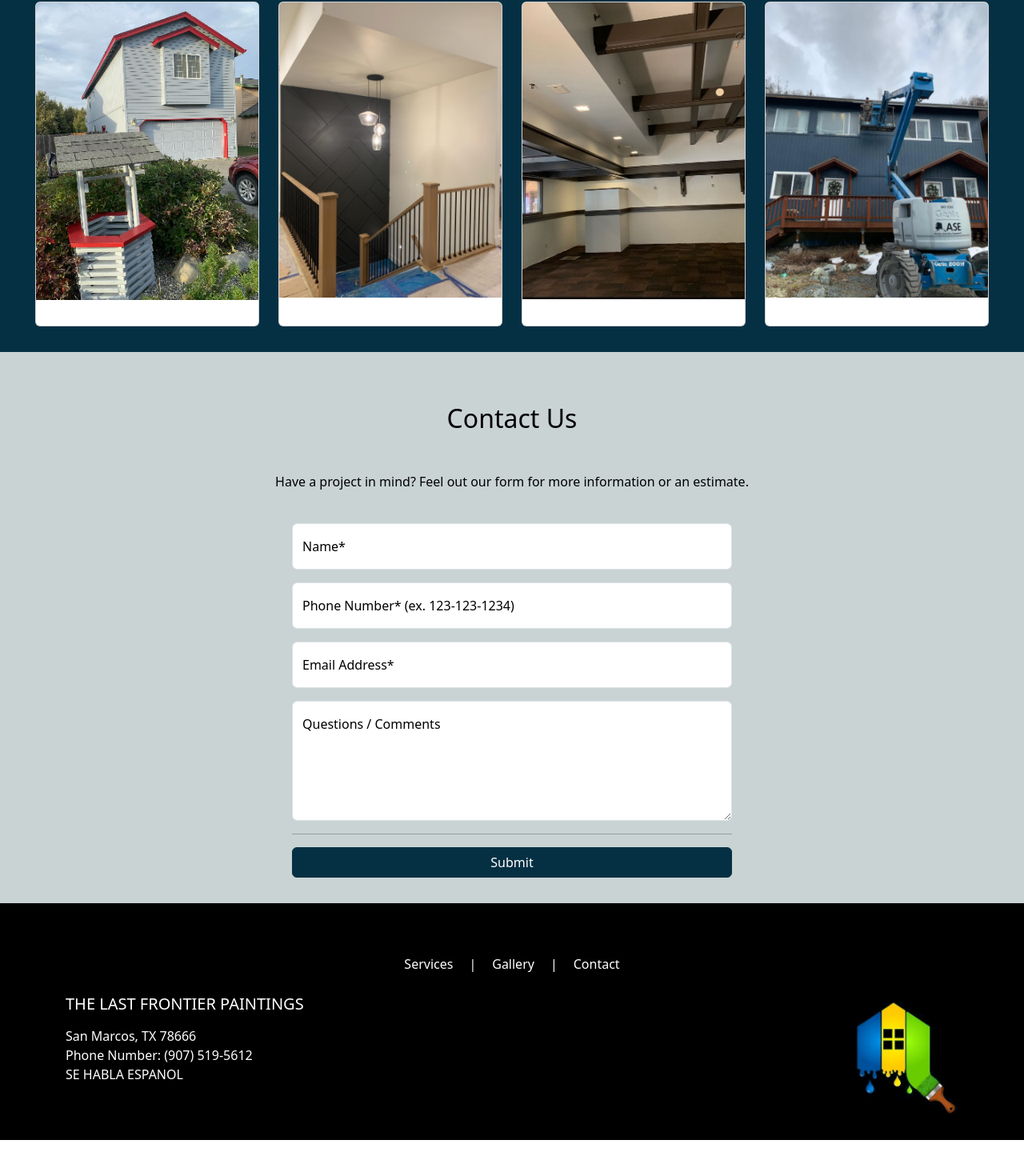
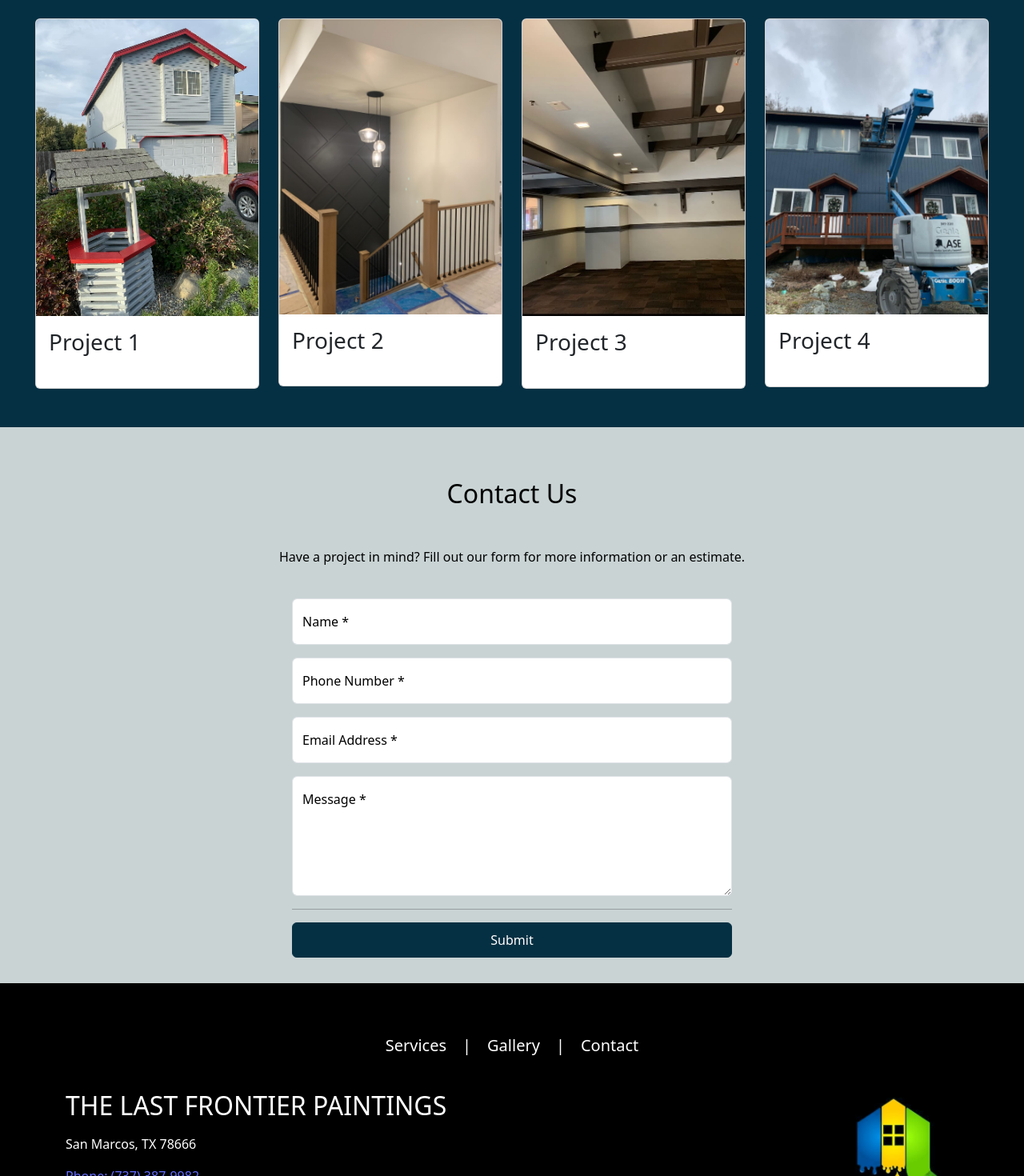
Before and after one commit to Demetricew20/tlf-paintings, a React (Vite) app in the folder tlf_paintings/: page / in a window 1280 px wide. Shown: the part 1319-2789 px from the top of the page at 80% size. Before the commit the page ends 2744 px from the top, so only its background shows below. Built offline with nearby package versions, Linux system fonts and the light colour scheme; no server answers.

Commit message:
updated components with new info. ensure accessibility. fixed button rendering in banner.

```diff
--- a/tlf_paintings/src/components/Contact.jsx
+++ b/tlf_paintings/src/components/Contact.jsx
@@ -4,10 +4,13 @@ import "../styles/Contact.css";
 
 function Contact() {
   const formRef = useRef();
+  const statusMessageRef = useRef();
   const serviceId = import.meta.env.VITE_EMAILJS_SERVICE_KEY;
   const templateId = import.meta.env.VITE_EMAILJS_TEMPLATE_KEY;
   const publicKeyId = import.meta.env.VITE_EMAILJS_PUBLIC_KEY;
   const [formSubmitting, setFormSubmitting] = useState(false);
+  const [statusMessage, setStatusMessage] = useState("");
+  const [statusType, setStatusType] = useState("");
   const currentTime = new Date().toLocaleTimeString();
 
   const handleSubmit = (e) => {
@@ -15,20 +18,27 @@ function Contact() {
     setFormSubmitting(true);
     emailjs.sendForm(serviceId, templateId, formRef.current, publicKeyId).then(
       () => {
-        alert("Message sent successfully!");
+        setStatusType("success");
+        setStatusMessage("Thank you! Your message has been sent successfully.");
         formRef.current.reset();
+        if (statusMessageRef.current) {
+          statusMessageRef.current.focus();
+        }
       },
       (error) => {
         console.error("EmailJS Error:", error);
-        alert("Something went wrong. Please try again.");
+        setStatusType("error");
+        setStatusMessage("Failed to send message. Please try again.");
+        if (statusMessageRef.current) {
+          statusMessageRef.current.focus();
+        }
       },
     );
     setFormSubmitting(false);
   };
 
   return (
-    <>
-      <section id="contact">
+    <section id="contact" aria-label="Contact form">
       <h2 className="text-center text-black mb-5 font-bold max-md:text-2xl md:text-4xl">
         Contact Us
       </h2>
@@ -36,14 +46,15 @@ function Contact() {
         <div className="row">
           <div className="col flex flex-column align-items-center">
             <p className="text-center">
-                Have a project in mind? Feel out our form for more information
-                or an estimate.
+              Have a project in mind? Fill out our form for more information or
+              an estimate.
             </p>
             <div className="flex flex-column w-100 max-w-[550px] mt-4">
               <form
                 className="text-black"
                 ref={formRef}
                 onSubmit={handleSubmit}
+                noValidate
               >
                 <input type="hidden" name="time" value={currentTime} />
 
@@ -55,11 +66,17 @@ function Contact() {
                     required
                     name="name"
                     placeholder="firstname lastname"
+                    aria-required="true"
+                    aria-describedby="name-help"
                   />
-                    <label for="inputFullName" className="form-label">
-                      Name*
+                  <label htmlFor="inputFullName" className="form-label">
+                    Name <span aria-label="required">*</span>
                   </label>
+                  <span id="name-help" className="sr-only">
+                    Enter your full name
+                  </span>
                 </div>
+
                 <div className="mb-3 form-floating">
                   <input
                     type="tel"
@@ -68,37 +85,66 @@ function Contact() {
                     id="inputPhoneNumber"
                     required
                     name="phone"
-                      placeholder=""
+                    placeholder="123-123-1234"
+                    aria-required="true"
+                    aria-describedby="phone-help"
                   />
-                    <label for="inputPhoneNumber" className="form-label">
-                      Phone Number* (ex. 123-123-1234)
+                  <label htmlFor="inputPhoneNumber" className="form-label">
+                    Phone Number <span aria-label="required">*</span>
                   </label>
+                  <span id="phone-help" className="sr-only">
+                    Format: 123-456-7890
+                  </span>
                 </div>
+
                 <div className="mb-3 form-floating">
                   <input
-                      type="text"
+                    type="email"
                     className="form-control"
                     id="inputEmailAddress"
                     required
                     name="email"
-                      placeholder="email"
+                    placeholder="email@example.com"
+                    aria-required="true"
+                    aria-describedby="email-help"
                   />
-                    <label for="inputEmailAddress" className="form-label">
-                      Email Address*
+                  <label htmlFor="inputEmailAddress" className="form-label">
+                    Email Address <span aria-label="required">*</span>
                   </label>
+                  <span id="email-help" className="sr-only">
+                    Enter a valid email address
+                  </span>
                 </div>
+
                 <div className="mb-3 form-floating">
                   <textarea
                     className="form-control h-150"
                     style={{ height: "150px" }}
-                      placeholder="Leave a comment here"
+                    placeholder="Tell us about your project"
                     id="inputComments"
                     name="message"
+                    aria-required="true"
+                    aria-describedby="message-help"
                   ></textarea>
-                    <label for="inputComments" className="form-label">
-                      Questions / Comments
+                  <label htmlFor="inputComments" className="form-label">
+                    Message <span aria-label="required">*</span>
                   </label>
+                  <span id="message-help" className="sr-only">
+                    Tell us about your project needs
+                  </span>
                 </div>
+
+                {statusMessage && (
+                  <div
+                    ref={statusMessageRef}
+                    role="alert"
+                    aria-live="polite"
+                    className={`status-message status-${statusType} mb-3`}
+                    tabIndex="-1"
+                  >
+                    {statusMessage}
+                  </div>
+                )}
 
                 <hr />
                 <button
@@ -108,6 +154,8 @@ function Contact() {
                       ? "opacity-50 cursor-not-allowed disabled"
                       : ""
                   }`}
+                  disabled={formSubmitting}
+                  aria-label="Submit contact form"
                 >
                   {formSubmitting ? "Submitting..." : "Submit"}
                 </button>
@@ -117,7 +165,6 @@ function Contact() {
         </div>
       </div>
     </section>
-    </>
   );
 }
 
--- a/tlf_paintings/src/components/Gallery.jsx
+++ b/tlf_paintings/src/components/Gallery.jsx
@@ -8,30 +8,27 @@ import project4 from "../assets/projects/project-4.png";
 function Gallery() {
   const imageList = [project1, project2, project3, project4];
   return (
-    <>
-      <section id="gallery">
+    <section id="gallery" aria-label="Project gallery">
       <h2 className="text-center text-white mb-5 font-bold max-md:text-2xl md:text-4xl">
         Gallery
       </h2>
+      <p className="text-center text-white mb-8 sr-only">
+        Explore our completed painting projects and see the quality of our work.
+      </p>
 
       <div className="container-fluid">
-          {/* Responsive Grid */}
-          <div className="grid gap-6 sm:grid-cols-1 md:grid-cols-2 lg:grid-cols-3 xl:grid-cols-4">
+        <ul
+          className="grid gap-6 sm:grid-cols-1 p-0 md:grid-cols-2 lg:grid-cols-3 xl:grid-cols-4"
+          role="list"
+        >
           {imageList.map((src, index) => (
-              <GalleryCard key={index} src={src} />
+            <li key={index} role="listitem">
+              <GalleryCard src={src} index={index} />
+            </li>
           ))}
+        </ul>
       </div>
-        </div>
-
-        {/* TODO: ADD THIS AREA WHEN WE HAVE MORE PHOTOS */}
-        {/* <div className="container mt-7 text-white">
-          <div className="flex flex-col justify-center items-center mt-5">
-            <span>Interested in our past projects?</span>
-            <button className="mt-2">VIEW GALLERY</button>
-          </div>
-        </div> */}
     </section>
-    </>
   );
 }
 
--- a/tlf_paintings/src/components/GalleryCard.jsx
+++ b/tlf_paintings/src/components/GalleryCard.jsx
@@ -1,23 +1,20 @@
 import React from "react";
-import testPhoto from "../assets/stock-paint.jpg";
 
 function GalleryCard({ src, index }) {
   return (
-    <>
-      <div className="card">
-        <img src={src} className="card-img-top" alt={`Project ${index + 1}`} />
-        <div className="card-body">
-          {/* TODO: ADD THIS WHEN WE HAVE DESCRIPTIONS */}
-          {/* <h5 className="card-title">Picture of Work</h5>
-          <p className="card-text">
-            Use pictures to showcase work that was completed
-          </p>
-          <a href="#" className="btn btn-primary">
-            View Project
-          </a> */}
-        </div>
-      </div>
-    </>
+    <article className="card">
+      <figure>
+        <img
+          src={src}
+          className="card-img-top"
+          alt={`Completed painting project ${index + 1}`}
+          loading="lazy"
+        />
+        <figcaption className="card-body">
+          <h3 className="card-title">{`Project ${index + 1}`}</h3>
+        </figcaption>
+      </figure>
+    </article>
   );
 }
 
--- a/tlf_paintings/src/components/Services.jsx
+++ b/tlf_paintings/src/components/Services.jsx
@@ -40,7 +40,7 @@ function Services() {
         <h2 className="text-center mb-5 font-bold max-md:text-2xl md:text-4xl">
           Services We Offer
         </h2>
-        <div className="grid gap-10 sm:grid-cols-1 md:grid-cols-2">
+        <div className="grid gap-10 sm:grid-cols-1 m-2 md:m-0 md:grid-cols-2">
           {services.map((service) => (
             <div
               key={service.title}
--- a/tlf_paintings/src/layout/Footer.jsx
+++ b/tlf_paintings/src/layout/Footer.jsx
@@ -2,45 +2,66 @@ import React from "react";
 import PaintedHouse from "../assets/painting-house.png";
 
 const Footer = () => {
+  const currentYear = new Date().getFullYear();
+
   return (
-    <div className="section-container footer-section">
-      <section id="footer">
+    <footer className="section-container footer-section" role="contentinfo">
       <div className="container">
-          <div className="row h-[50px]">
-            <div className="col flex justify-content-center sm:gap-5 max-sm:gap-7 ">
-              <a className="footer-link" href="#servicesSection">
+        <div className="row h-[50px] max-sm:mb-5  sm:mb-5">
+          <div className="col flex justify-content-center mb-5">
+            <nav
+              className="flex sm:gap-5 max-sm:gap-7  text-xl"
+              aria-label="Footer links"
+            >
+              <a className="footer-link" href="#services">
                 Services
               </a>
-              |
-              <a className="footer-link" href="#gallerySection">
+              <span aria-hidden="true">|</span>
+              <a className="footer-link" href="#gallery">
                 Gallery
               </a>
-              |
-              <a className="footer-link" href="#contactSection">
+              <span aria-hidden="true">|</span>
+              <a className="footer-link" href="#contact">
                 Contact
               </a>
+            </nav>
           </div>
         </div>
         <div className="row">
           <div className="col">
             <div className="flex justify-between max-sm:flex-col">
               <div className="flex flex-column">
-                  <h5>THE LAST FRONTIER PAINTINGS</h5>
+                <h2>THE LAST FRONTIER PAINTINGS</h2>
                 <div className="mt-2 flex flex-column">
-                    <span className="">San Marcos, TX 78666</span>
-                    <span>Phone Number: (907) 519-5612</span>
-                    <span>SE HABLA ESPANOL</span>
+                  <address>
+                    <p>San Marcos, TX 78666</p>
+                    <p>
+                      <a href="tel:+17373879982">Phone: (737) 387-9982</a>
+                    </p>
+                    <p>SE HABLA ESPAÑOL</p>
+                  </address>
                 </div>
               </div>
               <div>
-                  <img src={PaintedHouse} className="house-img pt-2" />
+                <img
+                  src={PaintedHouse}
+                  alt="Sample professional painting work"
+                  className="house-img pt-2"
+                />
               </div>
             </div>
           </div>
         </div>
+        <div className="row mt-4">
+          <div className="col text-center">
+            <p>
+              &copy; {currentYear} The Last Frontier Paintings. All rights
+              reserved.
+            </p>
           </div>
-      </section>
         </div>
+      </div>
+    </footer>
   );
 };
 
--- a/tlf_paintings/src/styles/index.css
+++ b/tlf_paintings/src/styles/index.css
@@ -3,6 +3,7 @@
 @theme {
   --color-primary-blue: rgb(5, 48, 67) !important;
   --color-secondary-blue: rgb(101, 176, 197) !important;
+  --color-dark-gray: #1a1a1a !important;
 }
 
 :root {
@@ -102,3 +103,62 @@ button:focus-visible {
     font-size: 14px;
   }
 }
+
+/* ===== Accessibility Utilities ===== */
+
+/* Screen reader only content - visible to assistive technology but hidden visually */
+.sr-only {
+  position: absolute;
+  width: 1px;
+  height: 1px;
+  padding: 0;
+  margin: -1px;
+  overflow: hidden;
+  clip: rect(0, 0, 0, 0);
+  white-space: nowrap;
+  border-width: 0;
+}
+
+/* Enhanced focus states for keyboard navigation (WCAG 2.1 Level AA) */
+button:focus,
+a:focus,
+input:focus,
+textarea:focus,
+select:focus {
+  outline: 3px solid #646cff;
+  outline-offset: 2px;
+}
+
+/* Status message styles for form feedback */
+.status-message {
+  padding: 1rem;
+  border-radius: 4px;
+  margin-bottom: 1rem;
+  font-weight: 500;
+}
+
+.status-success {
+  background-color: #d4edda;
+  color: #155724;
+  border: 2px solid #28a745;
+}
+
+.status-error {
+  background-color: #f8d7da;
+  color: #721c24;
+  border: 2px solid #dc3545;
+}
+
+/* Link colors with WCAG AA compliant contrast */
+a:visited {
+  color: #9932cc;
+}
+
+/* Ensure sufficient spacing for interactive elements (touch targets) */
+button,
+a[role="button"],
+input[type="submit"],
+input[type="button"] {
+  min-height: 44px;
+  min-width: 44px;
+}
```
Also changed, not shown: tlf_paintings/src/App.jsx (+10 -2 lines), tlf_paintings/src/components/Banner.jsx (+9 -6 lines), tlf_paintings/src/layout/TopNav.jsx (+15 -9 lines). Lines whose indentation alone changed are shown as unchanged.
